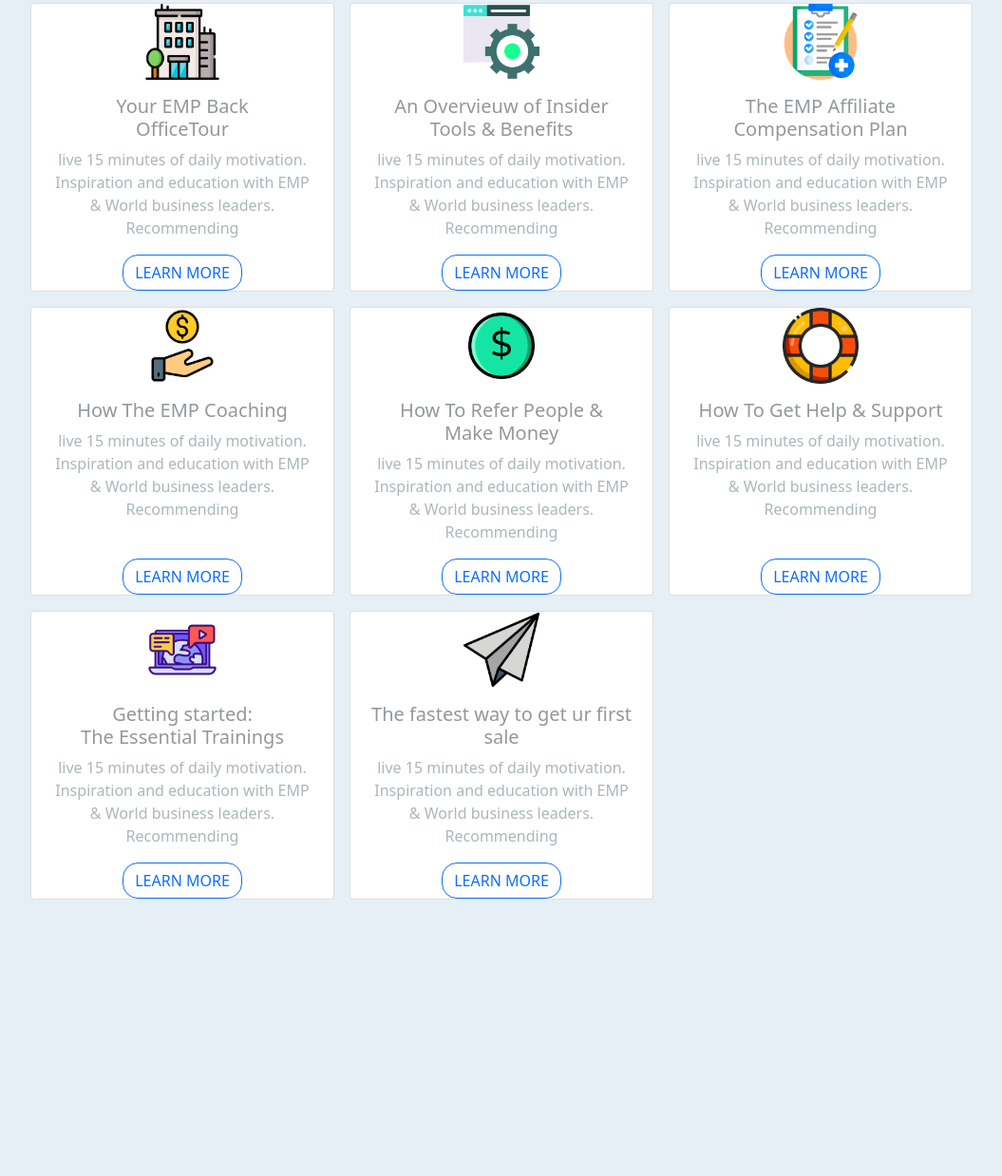
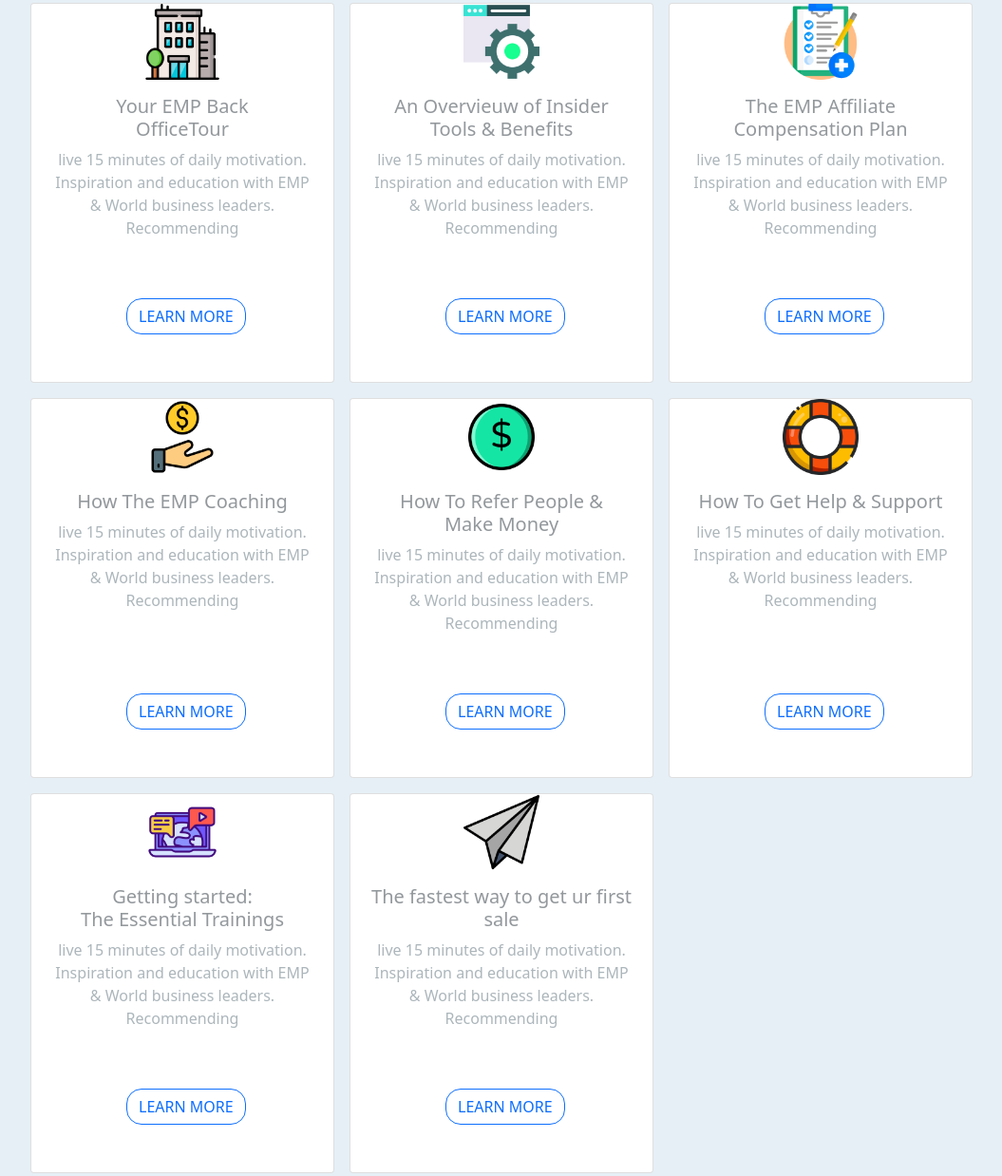
Before and after one commit to becodeorg/yu-4-css-frameworks-Gioke, a plain HTML site: page index.html in a window 1280 px wide. Shown: the part 30-1268 px from the top of the page at 95% size, without its empty margins (1-1056 px from the left). Before the commit the page ends 985 px from the top, so only its background shows below. Drawn offline with nearby package versions, Linux system fonts and the light colour scheme.

Commit message:
moved buttons

```diff
--- a/index.html
+++ b/index.html
@@ -11,86 +11,100 @@
     body {background-color: #E6EFF6;}
     .btn {
         border-radius: 16px;
+        }
+
+    .card:hover {
+        box-shadow: 0 10px 15px rgba(33,33,33,.2);
     }
+    div.relative {
+        position: relative;
+    }
+    div.absolute {
+        position: absolute;
+        bottom: 50px;
+        left: 100px;
+    }
+
+
 </style>
 <body class="d-flex flex-wrap" style="margin-top: 25px; margin-left: 25px;">
-    <div class="card m-2 text-center" style="width: 20rem;">
+    <div class="card m-2 text-center relative" style="width: 20rem; height: 25rem;">
        <img class="mx-auto" src="office.png" class="card-img-top" style="width: 80px;" alt="office picture">
        <div class="card-body">
           <h5 class="card-title fs-5" style="color: #93989C;">Your EMP Back <br>OfficeTour</h5>
           <p class="card-text fs-6" style="color: #ACB6BB;">live 15 minutes of daily motivation.<br> Inspiration and education with EMP<br> & World business leaders.<br> Recommending</p>
        </div>
-       <div class="button">
+       <div class="button absolute">
        <button type="button" class="btn btn-outline-primary">LEARN MORE</button>
        </div>
     </div>
-    <div class="card m-2 text-center" style="width: 20rem;">
+    <div class="card m-2 text-center relative" style="width: 20rem; height: 25rem;">
        <img class="mx-auto" src="settings.png" class="card-img-top" style="width: 80px;" alt="setting picture">
        <div class="card-body">
               <h5 class="card-title fs-5" style="color: #93989C;">An Overvieuw of Insider <br>Tools & Benefits</h5>
               <p class="card-text fs-6" style="color: #ACB6BB;">live 15 minutes of daily motivation.<br> Inspiration and education with EMP<br> & World business leaders.<br> Recommending</p>
        </div>
-       <div class="button">
+       <div class="button absolute">
        <button type="button" class="btn btn-outline-primary">LEARN MORE</button>
        </div>
     </div>
-    <div class="card m-2 text-center" style="width: 20rem;">
+    <div class="card m-2 text-center relative" style="width: 20rem; height: 25rem;">
        <img class="mx-auto" src="health-check.png" class="card-img-top" style="width: 80px;" alt="clipboard picture">
        <div class="card-body">
            <h5 class="card-title fs-5" style="color: #93989C;">The EMP Affiliate <br> Compensation Plan</h5>
             <p class="card-text fs-6" style="color: #ACB6BB;">live 15 minutes of daily motivation.<br> Inspiration and education with EMP<br> & World business leaders.<br> Recommending</p>
        </div>
-       <div class="button">
+       <div class="button absolute">
        <button type="button" class="btn btn-outline-primary">LEARN MORE</button>
        </div>
     </div>
-    <div class="card m-2 text-center" style="width: 20rem;">
+    <div class="card m-2 text-center relative" style="width: 20rem; height: 25rem;">
       <img class="mx-auto" src="dollar-symbol2.png" class="card-img-top" style="width: 80px;" alt="dollar-symbol1 picture">
       <div class="card-body">
           <h5 class="card-title fs-5" style="color: #93989C;">How The EMP Coaching</h5>
            <p class="card-text fs-6" style="color: #ACB6BB;">live 15 minutes of daily motivation.<br> Inspiration and education with EMP<br> & World business leaders.<br> Recommending</p>
       </div>
-      <div class="button">
+      <div class="button absolute">
       <button type="button" class="btn btn-outline-primary">LEARN MORE</button>
       </div>
     </div>
-    <div class="card m-2 text-center" style="width: 20rem;">
+    <div class="card m-2 text-center relative" style="width: 20rem; height: 25rem;"">
        <img class="mx-auto" src="dollar-symbol.png" class="card-img-top" style="width: 80px;" alt="dollar picture">
        <div class="card-body">
           <h5 class="card-title fs-5" style="color: #93989C;">How To Refer People & <br> Make Money</h5>
            <p class="card-text fs-6" style="color: #ACB6BB;">live 15 minutes of daily motivation.<br> Inspiration and education with EMP<br> & World business leaders.<br> Recommending</p>
        </div>
-       <div class="button">
+       <div class="button absolute">
        <button type="button" class="btn btn-outline-primary">LEARN MORE</button>
        </div>
      </div>
-     <div class="card m-2 text-center" style="width: 20rem;">
+     <div class="card m-2 text-center relative" style="width: 20rem; height: 25rem;"">
         <img class="mx-auto" src="float.png" class="card-img-top" style="width: 80px;" alt="float picture">
         <div class="card-body">
           <h5 class="card-title fs-5" style="color: #93989C;">How To Get Help & Support</h5>
            <p class="card-text fs-6" style="color: #ACB6BB;">live 15 minutes of daily motivation.<br> Inspiration and education with EMP<br> & World business leaders.<br> Recommending</p>
         </div>
-        <div class="button">
+        <div class="button absolute">
         <button type="button" class="btn btn-outline-primary">LEARN MORE</button>
         </div>
      </div>
-     <div class="card m-2 text-center" style="width: 20rem;">
+     <div class="card m-2 text-center relative" style="width: 20rem; height: 25rem;"">
         <img class="mx-auto" src="live-streaming.png" class="card-img-top" style="width: 80px;" alt="live-streaming picture">
         <div class="card-body">
           <h5 class="card-title fs-5" style="color: #93989C;">Getting started: <br> The Essential Trainings</h5>
            <p class="card-text fs-6" style="color: #ACB6BB;">live 15 minutes of daily motivation.<br> Inspiration and education with EMP<br> & World business leaders.<br> Recommending</p>
         </div>
-        <div class="button">
+        <div class="button absolute">
         <button type="button" class="btn btn-outline-primary">LEARN MORE</button>
         </div>
      </div>
-     <div class="card m-2 text-center" style="width: 20rem;">
+    <div class="card m-2 text-center relative" style="width: 20rem; height: 25rem;" ">
         <img class="mx-auto" src="paper-airplane.png" class="card-img-top" style="width: 80px;" alt="paper-airplane picture">
         <div class="card-body">
         <h5 class="card-title fs-5" style="color: #93989C;">The fastest way to get ur first sale</h5>
         <p class="card-text fs-6" style="color: #ACB6BB;">live 15 minutes of daily motivation.<br> Inspiration and education with EMP<br> & World business leaders.<br> Recommending</p>
         </div>
-        <div class="button">
+        <div class="button absolute">
         <button type="button" class="btn btn-outline-primary">LEARN MORE</button>
          </div>
 
```
